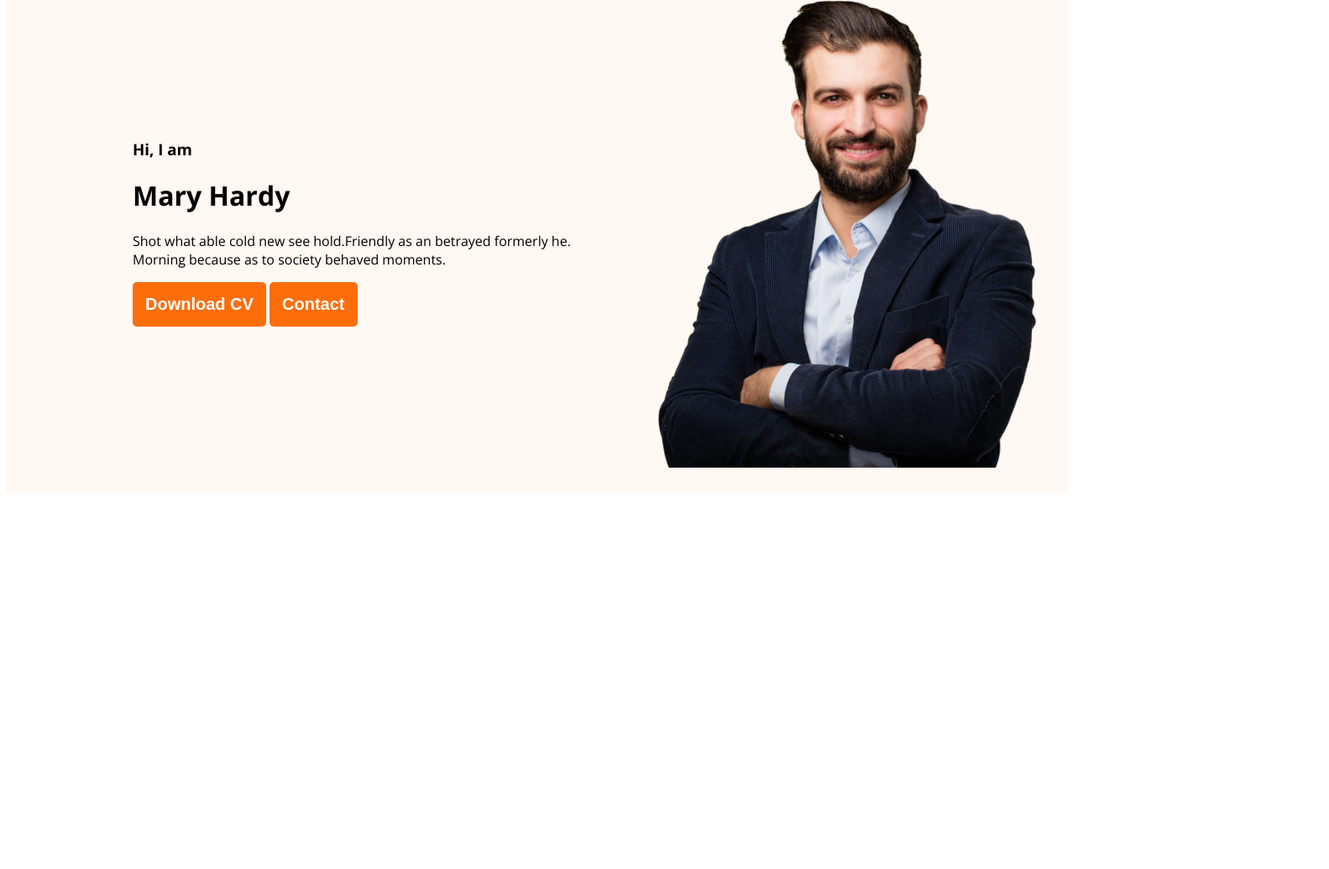
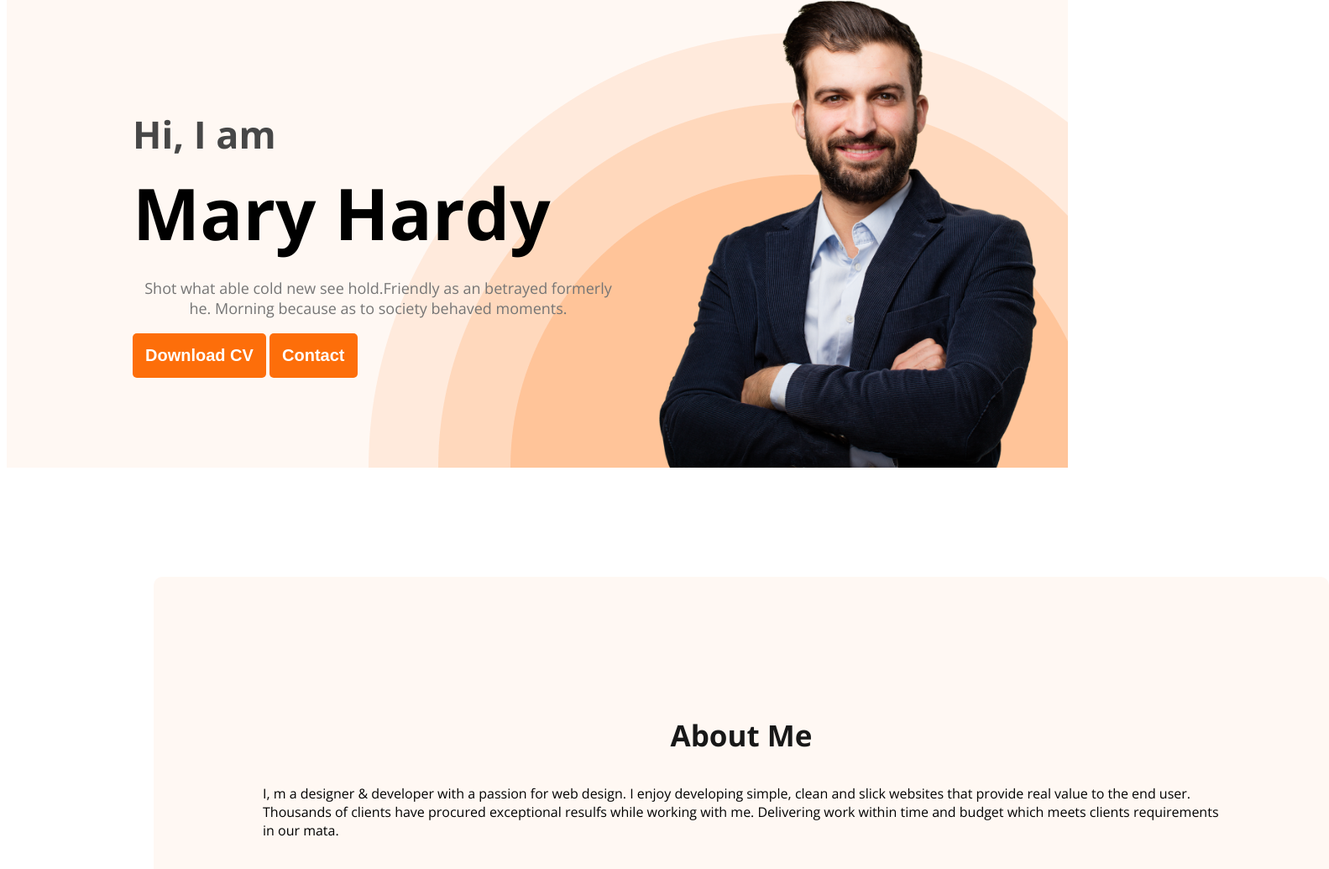
Before and after one commit to AkmRahmatullah/webdeveloper-portfolio, a plain HTML site: page index.html in a window 1280 px wide. Shown: the part 211-1246 px from the top of the page at 84% size, 1583 px wide, since content can reach past the window. Before the commit the page ends 806 px from the top, so only its background shows below. Drawn offline with nearby package versions, Linux system fonts and the light colour scheme.

Commit message:
about section created

```diff
--- a/index.html
+++ b/index.html
@@ -23,10 +23,10 @@
             </ul>
         </nav>
         <div class="banner">
-            <div>
+            <div class="banner-content">
                 <h3 class="banner-greeting">Hi, I am</h3>
-                <h1>Mary Hardy</h1>
-                <p>
+                <h1 class="banner-title">Mary Hardy</h1>
+                <p class="banner-description">
                     Shot what able cold new see hold.Friendly as an betrayed formerly he. Morning because as to society
                     behaved moments.
                 </p>
@@ -37,7 +37,12 @@
         </div>
     </header>
     <main>
-
+        <section class="about">
+            <h3 class="section-title" >About Me</h3>
+            <p class="section-description">I, m a designer & developer with a passion for web design. I enjoy developing simple, clean and slick websites that
+            provide real value to the end user. Thousands of clients have procured exceptional resulfs while working with me.
+            Delivering work within time and budget which meets clients requirements in our mata.</p>
+        </section>
     </main>
     <footer>
 
--- a/styles/portfolio.css
+++ b/styles/portfolio.css
@@ -1,3 +1,4 @@
+/* main section style */
 body {
     font-family: 'Lato', sans-serif;
     font-family: 'Open Sans', sans-serif;
@@ -51,14 +52,56 @@ nav a {
 
 .header {
     background-color: #FFF8F3;
+    background-image: url('../images/header_bg.png');
+    background-repeat: no-repeat;
+    background-position: bottom right;
 }
 
 .banner {
-    padding: 30px 30px 30px 150px;
+    padding: 30px 30px 0px 150px;
     display: flex;
     align-items: center;
+    justify-content: space-between;
 }
 
 .banner .profile-picture {
     width: 500px;
 }
+.banner-greeting{
+    font-size: 45px;
+    color: #474747;
+    margin-bottom: 0px;
+}
+.banner-title{
+    font-size: 85px;
+    font-weight: 498px;
+    margin-top:5px ;
+    margin-bottom: 0px;
+
+}
+.banner-description{
+    margin-top: 20px;
+    width:585px ;
+
+}
+
+/* about section style */
+.about{
+    padding: 130px;
+    border-radius: 10px;
+    background: #FFF8F3;
+    width: 1140px;
+    height: 553px;
+    margin: 130px 175px;
+}
+.section-title{
+    color: #181818;
+    text-align: center;
+    font-size: 35px;
+    font-weight: 700;
+}
+.banner-description{
+    color: #757575;
+    text-align: center;
+    font-size: 18px;
+}
```
